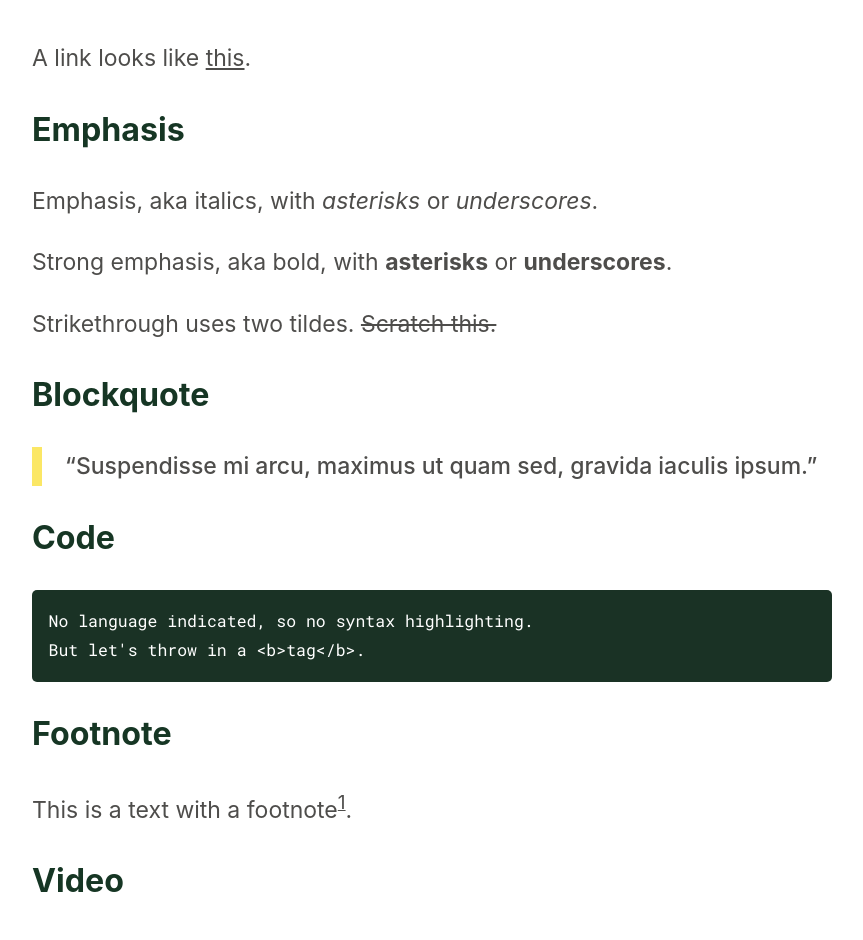
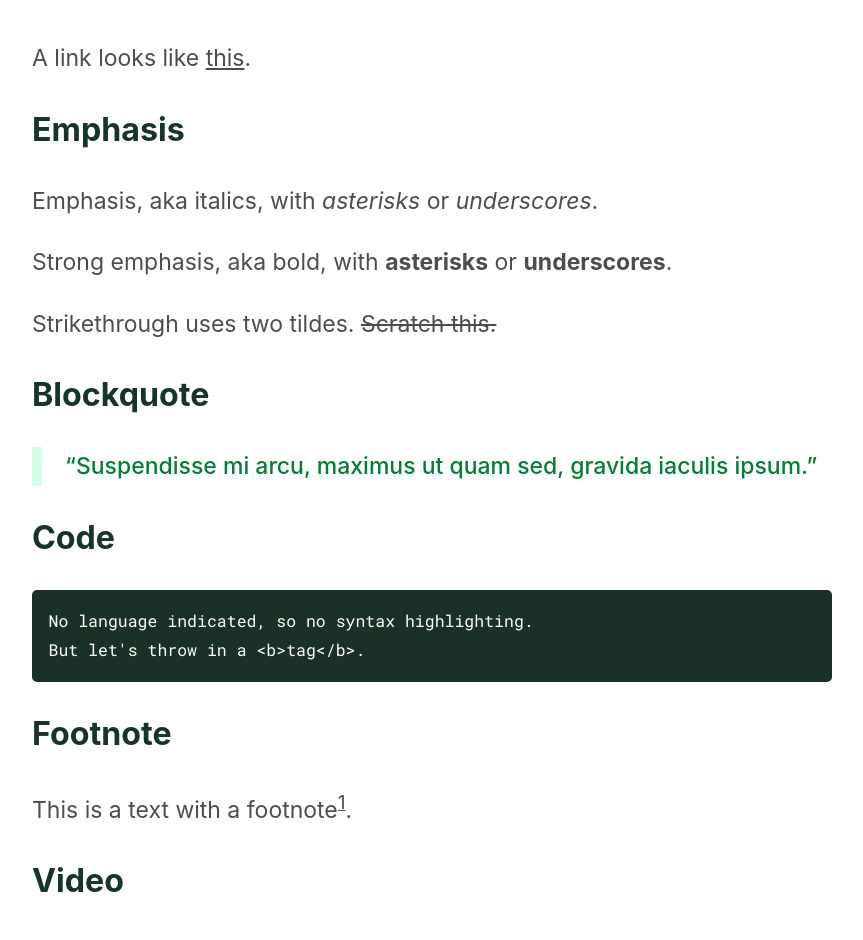
Before and after one commit to ajpwalser/ajpwalser.github.io, a Jekyll site: the page built from _posts/2020-04-17-Styles.md, in a window 1280 px wide. Shown: the part 1745-2685 px from the top of the page, without its empty margins (208-1071 px from the left). Built offline with Jekyll 4.4.1, drawn with Linux system fonts in a browser that asks for light colours; some web fonts are replaced.

Commit message:
Update style.css

```diff
--- a/css/style.css
+++ b/css/style.css
@@ -163,10 +163,11 @@ p.time {
 /* Blockquotes */
 
 blockquote {
+	color: rgb(0, 128, 53);
 	margin: 1em auto;
 	padding-left: 1em;
 	font-weight: 500;
-	border-left: 10px solid rgb(251, 231, 101);
+	border-left: 10px solid rgb(209, 255, 232);
 }
 
 
```
